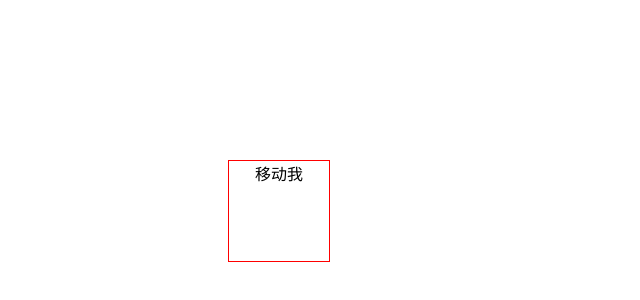
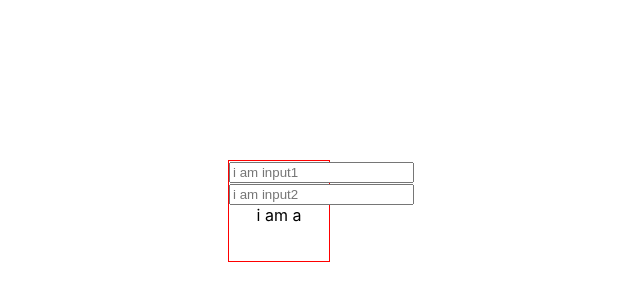
Before and after one commit to dorothy-yl/Test, a React app: page / in a window 1280 px wide. Shown: the part 240-540 px from the top of the page, without its empty margins (412-1052 px from the left). Built offline with nearby package versions, Linux system fonts and the light colour scheme.

Commit message:
react组件复用

```diff
--- a/src/App.js
+++ b/src/App.js
@@ -1,15 +1,28 @@
-import logo from './logo.svg';
-import './App.css';
-import MoveDiv from "./components/moveDiv"
-import { useState } from "react"
+import logo from "./logo.svg";
+import "./App.css";
+import MoveDiv from "./components/moveDiv";
+import { useState } from "react";
 function App() {
-  const [text, setText] = useState("i am a")
+  const [text, setText] = useState("i am a");
+  const [placeholder1,setPlaceholder1] = useState("请输入账号");
+  function moveAction(left, top) {
+    setText(left, top);
+  }
+  function input1(placeholder) {
+    return <input placeholder={placeholder} />;
+  }
+  function input2(placeholder) {
+    return <input placeholder={placeholder} />;
+  }
 
   return (
     <div className="App tab-choose ">
-      <MoveDiv >
-
-      </MoveDiv>
+      <MoveDiv
+        moveAction={moveAction}
+        input1={input1}
+        input2={input2}
+        text={text}
+      ></MoveDiv>
     </div>
   );
 }
--- a/src/components/moveDiv.jsx
+++ b/src/components/moveDiv.jsx
@@ -36,7 +36,9 @@ class MoveDiv extends React.Component {
                 stylePop: {
                     left: e.clientX - this.state.disTance.disX,
                     top: e.clientY - this.state.disTance.disY,
-                }
+                },
+            },()=>{
+                this.props.moveAction(this.state.stylePop.left,this.state.stylePop.top)
             })
         }
     }
@@ -50,6 +52,7 @@ class MoveDiv extends React.Component {
         })
     }
     render() {
+        console.log(this.props.children)
         return (
             <div className="movediv"
                 onMouseDown={this.ready}
@@ -60,7 +63,9 @@ class MoveDiv extends React.Component {
                 }
                 ref={this.movediv}
             >
-                移动我
+                {this.props.input1("i am input1")}
+                {this.props.input2("i am input2")}
+                {this.props.text}
             </div >
         );
     }
```
